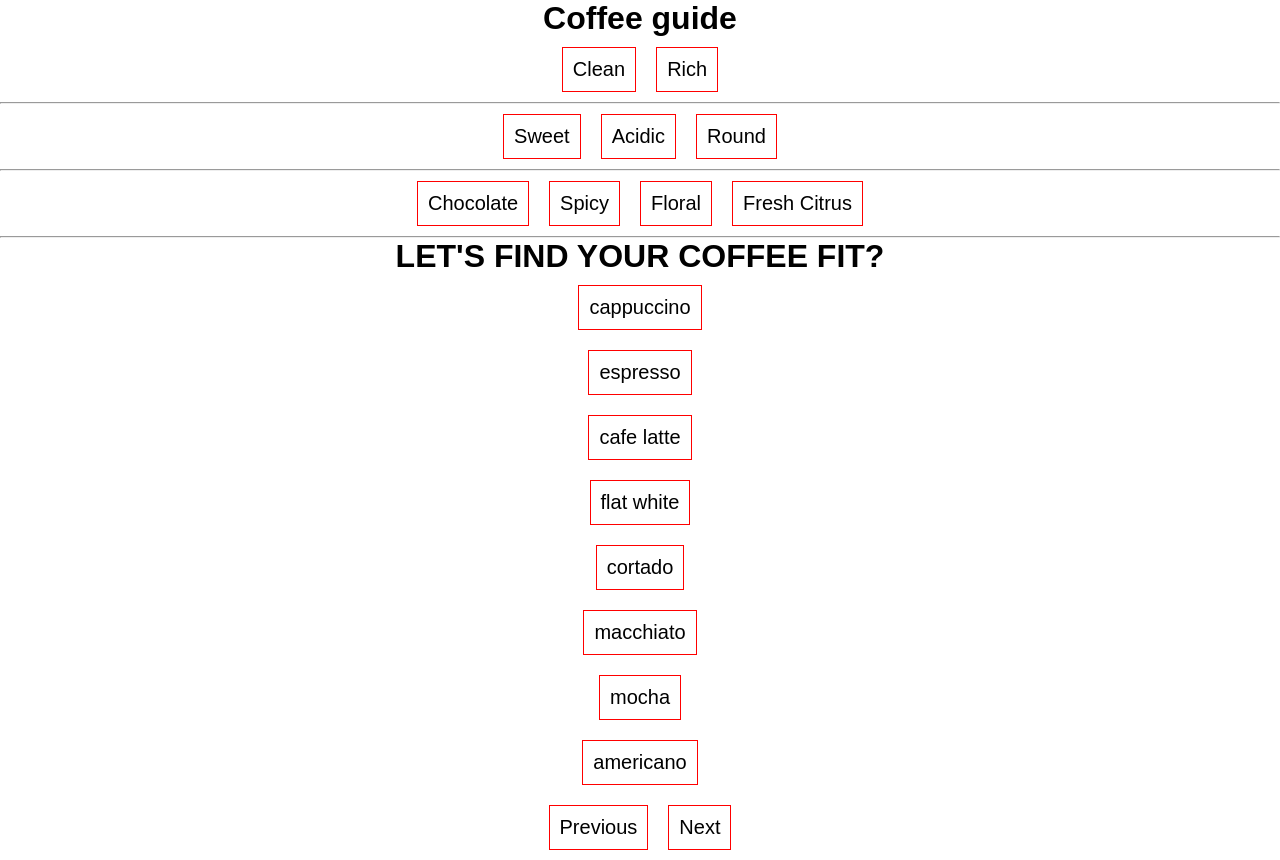
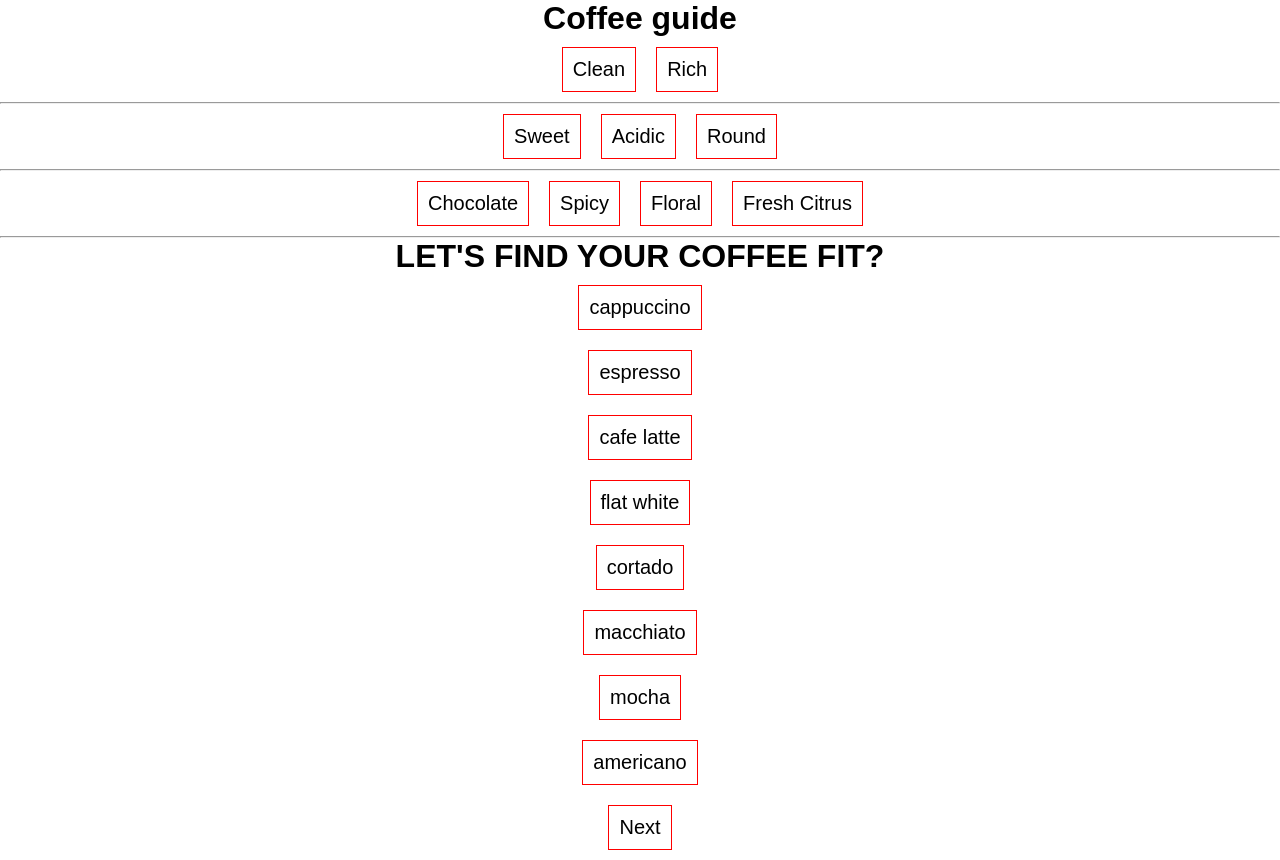
Before and after one commit to impact-roasters/coffee-guide, a React (Create React App) app: page / in a window 1280 px wide. Built offline with nearby package versions, Linux system fonts and the light colour scheme; a web font is replaced by a local one.

Commit message:
delete an used props

```diff
--- a/src/App.js
+++ b/src/App.js
@@ -27,18 +27,11 @@ const App = () => {
           "cortado",
           "cappuccino",
         ]}
-        isMultiSelect={true}
         onOptionClick={() => {
           console.log("selected");
         }}
         onNextQuestion={() => {
           console.log("How do you make your coffee at home?");
-        }}
-        onPreviousQuestion={() => {
-          console.log("previous question");
-        }}
-        onFinish={() => {
-          console.log("finish question");
         }}
       />
     </div>
--- a/src/components/SurveyQuestion.js
+++ b/src/components/SurveyQuestion.js
@@ -4,13 +4,8 @@ const SurveyQuestion = ({
   question,
   options,
   selection,
-  isMultiSelect,
   onOptionClick,
   onNextQuestion,
-  onPreviousQuestion,
-  onFinish,
-  isLastQuestion,
-  isSingleSelect,
 }) => {
   return (
     <div>
@@ -30,14 +25,7 @@ const SurveyQuestion = ({
         ))}
       </ul>
       <div>
-        <button className="prev" onClick={onPreviousQuestion}>
-          Previous
-        </button>
-        {isLastQuestion ? (
-          <button onClick={onFinish}>Finish</button>
-        ) : (
-          <button onClick={onNextQuestion}>Next</button>
-        )}
+        <button onClick={onNextQuestion}>Next</button>
       </div>
     </div>
   );
```
